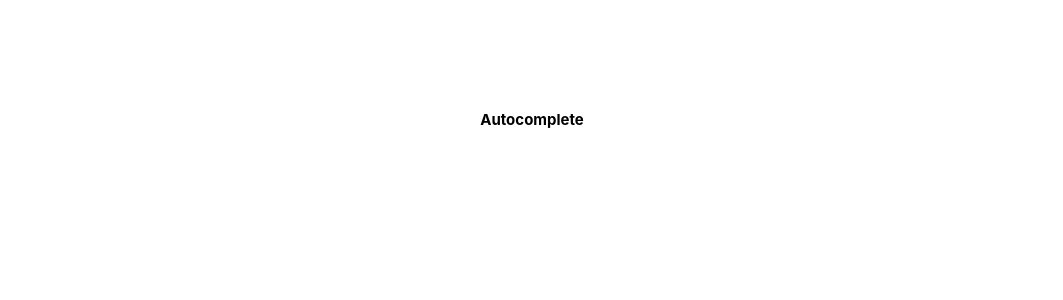
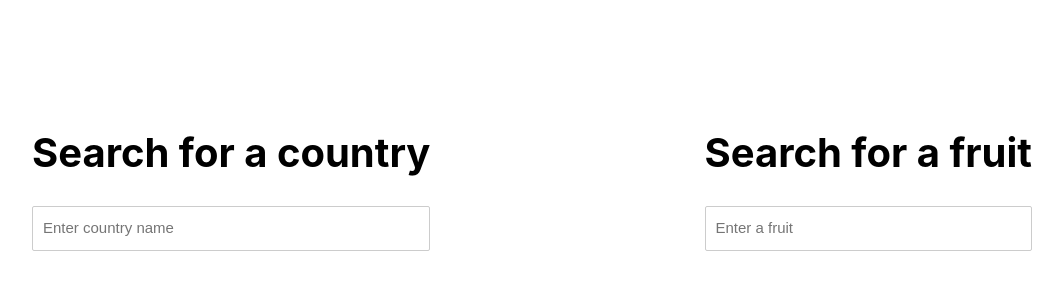
Before and after one commit to JTamayoO/react-app-exercise, a React (Create React App) app: page / in a window 1280 px wide. Shown: the top 300 px of the page, without its empty margins (108-1171 px from the left). Built offline with nearby package versions, Linux system fonts and the light colour scheme.

Commit message:
[FEAT] Add Autocomplete component with tests and app integration. 2 use cases created

```diff
--- a/src/App.css
+++ b/src/App.css
@@ -1,7 +1,24 @@
-.App {
-  display: flex;
-  justify-content: center;
+.container-app {
+  display: block;
+  padding: 2rem 2rem;
   margin: 0 auto;
-  padding: 10rem 2rem;
-  max-width: 100rem;
 }
+
+@media (min-width: 768px) {
+  .container-app {
+    display: flex;
+    justify-content: space-between;
+    padding: 10rem 2rem;
+    max-width: 100rem;
+  }
+}
+
+.autocomplete-container {
+  margin-bottom: 25rem;
+}
+
+.results {
+  padding-top: 1rem;
+  font-size: 1.2rem;
+  text-align: center;
+}
--- a/src/App.tsx
+++ b/src/App.tsx
@@ -1,9 +1,49 @@
-import './App.css'
+import Autocomplete from "components/Autocomplete"
+import Highlighter from "components/Highlighter"
+
+import { useState } from "react"
+import { CountryEntry, fetchCountriesSuggestions } from "api/countries_api"
+import { fetchSuggestionsFruit } from "api/mock_api"
+
+import "./App.css"
 
 function App() {
+  const [selectedValue, setSelectedValue] = useState<CountryEntry | null>(null)
+  const [selectedFruit, setSelectedFruit] = useState("")
+
   return (
-    <div className="App">
-      <h2>Autocomplete</h2>
+    <div className="container-app">
+      {/* Autocomplete using Countries API, search with a real Api Search. */}
+      <section aria-label="Autocomplete - Countries" className="autocomplete-container">
+        <h2 className="autocomplete-title">Search for a country</h2>
+        <Autocomplete
+          placeholder="Enter country name"
+          onSelect={setSelectedValue}
+          fetchSuggestions={fetchCountriesSuggestions}
+          getSuggestionValue={(item) => item.name.common}
+          renderSuggestion={(item: CountryEntry, inputValue: string) => {
+            return <Highlighter text={item.name.common} textToHighlight={inputValue} />
+          }}
+          />
+        {!!selectedValue?.name.common && <p className="results">Selected country: {selectedValue?.name.common}</p>}
+
+      </section>
+
+      {/* Autocomplete using fruit mock_api */}
+      <section aria-label="Autocomplete - Fruits" className="autocomplete-container">
+        <h2 className="autocomplete-title">Search for a fruit</h2>
+        <Autocomplete
+          placeholder="Enter a fruit"
+          fetchSuggestions={fetchSuggestionsFruit}
+          onSelect={setSelectedFruit}
+          getSuggestionValue={(item) => item}
+          renderSuggestion={(item: string, inputValue: string) => {
+            return <Highlighter text={item} textToHighlight={inputValue} />
+          }}
+        />
+
+        {!!selectedFruit && <p className="results">Selected fruit: {selectedFruit}</p>}
+      </section>
     </div>
   )
 }
--- /dev/null
+++ b/src/components/Autocomplete/index.tsx
@@ -0,0 +1,128 @@
+import React, { useState, useEffect, useCallback } from "react"
+import { AutocompleteDefaultProps } from "utils/constants"
+
+import Input from "../Input"
+import Loader from "../Loader"
+import useDebounce from "hooks/useDebounce"
+
+import "./style.css"
+
+interface AutocompleteProps<T> {
+  placeholder?: string
+  noSuggestionsMessage?: string
+  debounceTime?: number
+  onSelect: (item: T) => void
+  getSuggestionValue: (item: T) => string
+  renderSuggestion: (item: T, inputValue: string) => React.ReactNode
+  fetchSuggestions: (value: string) => Promise<T[]>
+}
+
+/**
+ * An Autocomplete component that fetches suggestions based on user input and displays them in a dropdown list to select.
+ * @param {AutocompleteProps} props - The props for the Autocomplete component.
+ * @returns {JSX.Element} - The Autocomplete component.
+ */
+function Autocomplete<T>({
+  placeholder = AutocompleteDefaultProps.PLACEHOLDER,
+  debounceTime = AutocompleteDefaultProps.DEBOUNCE_TIME,
+  noSuggestionsMessage = AutocompleteDefaultProps.NOT_SUGGESTIONS_MESSAGE,
+  onSelect,
+  renderSuggestion,
+  fetchSuggestions,
+  getSuggestionValue,
+}: AutocompleteProps<T>): JSX.Element {
+  const [inputValue, setInputValue] = useState("")
+  const [suggestions, setSuggestions] = useState<T[]>([])
+  const [selectedItem, setSelectedItem] = useState<T | null>(null)
+  const [isLoading, setIsLoading] = useState(false)
+
+  // Debounce the user input to avoid excessive API calls
+  const debouncedInputValue = useDebounce(inputValue, debounceTime)
+
+  useEffect(() => {
+    setIsLoading(true)
+
+    if (debouncedInputValue) {
+      fetchSuggestions(debouncedInputValue).then((data) => {
+        setSuggestions(data)
+        setIsLoading(false)
+      })
+    }
+  }, [debouncedInputValue, fetchSuggestions])
+
+  // Function to handle user selection from the suggestion list
+  const handleOptionSelect = useCallback(
+    (selectedValue: T) => {
+      setInputValue(getSuggestionValue(selectedValue))
+      setSelectedItem(selectedValue)
+      setSuggestions([]) // Clear the suggestions after selection
+      onSelect(selectedValue)
+    },
+    [getSuggestionValue, onSelect]
+  )
+
+  // Function to handle user input change
+  const handleChange = useCallback(
+    (event: React.ChangeEvent<HTMLInputElement>) => {
+      const { value } = event.target
+
+      setIsLoading(true)
+      setInputValue(value)
+      setSelectedItem(null)
+    },
+    []
+  )
+
+  return (
+    <div className="autocomplete">
+      <Input
+        type="text"
+        value={inputValue}
+        onChange={handleChange}
+        placeholder={placeholder}
+        aria-label="Search Input"
+        role="search"
+      />
+
+      {!selectedItem && inputValue && (
+        <div className="autocomplete-wrapper">
+          <div className="autocomplete-content">
+            {isLoading ? (
+              <Loader />
+            ) : (
+              <div className="autocomplete-suggestions">
+                {suggestions && suggestions.length > 0 ? (
+                  <ul
+                    className="autocomplete-suggestions-list"
+                    role="listbox"
+                    aria-label="Suggestions"
+                  >
+                    {suggestions.map((suggestion, index) => (
+                      <li
+                        key={`suggestion-${index}`}
+                        role="option"
+                        tabIndex={0}
+                        aria-selected={suggestion === selectedItem}
+                        onClick={() => handleOptionSelect(suggestion)}
+                        onKeyUp={(e) => e.key === 'Enter' ? handleOptionSelect(suggestion) : "" }
+                        className="autocomplete-suggestion"
+                      >
+                        {renderSuggestion(suggestion, inputValue)}
+                      </li>
+                    ))}
+                  </ul>
+                ) : (
+                  <div className="autocomplete-no-results">
+                    <span>{noSuggestionsMessage}</span>
+                  </div>
+                )}
+              </div>
+            )}
+          </div>
+        </div>
+      )}
+    </div>
+  )
+}
+
+export default Autocomplete
--- /dev/null
+++ b/src/components/Autocomplete/style.css
@@ -0,0 +1,68 @@
+.autocomplete {
+  position: relative;
+}
+
+.autocomplete-title {
+  font-weight: bold;
+  font-size: 4rem;
+}
+
+.autocomplete-container {
+  position: relative;
+}
+
+.autocomplete-wrapper {
+  position: absolute;
+  top: 100%;
+  width: 100%;
+  left: 0;
+  padding-top: 1rem;
+  z-index: 2;
+}
+
+.autocomplete-content {
+  position: relative;
+  left: 0;
+  width: 100%;
+  min-height: 5.2rem;
+}
+
+.autocomplete-content {
+  width: 100%;
+  max-height: 20rem;
+  overflow-y: auto;
+  list-style: none;
+  background-color: var(--gray-light);
+  border: 0.1rem solid var(--gray);
+  border-radius: 0.2rem;
+}
+
+.autocomplete-suggestions,
+.autocomplete-suggestions-list {
+  padding: 0;
+  margin: 0;
+  width: 100%;
+  height: 100%;
+}
+
+.autocomplete-no-results {
+  display: flex;
+  justify-content: center;
+  align-items: center;
+  font-size: 1.2rem;
+  height: 100%;
+  min-height: 5rem;
+}
+
+.autocomplete-suggestion {
+  padding: 1rem;
+  cursor: pointer;
+  border-radius: 0.2rem;
+  font-size: 1.2rem;
+  line-height: 1.5;
+  transition: background-color 0.3s ease-in-out;
+
+  &:hover, &:focus {
+    background-color: var(--gray);
+  }
+}
--- /dev/null
+++ b/src/utils/constants.ts
@@ -0,0 +1,5 @@
+export enum AutocompleteDefaultProps {
+  PLACEHOLDER = "Type to search...",
+  DEBOUNCE_TIME = 300,
+  NOT_SUGGESTIONS_MESSAGE = "No suggestions found",
+}
--- a/src/variables.css
+++ b/src/variables.css
@@ -2,4 +2,11 @@
   /* Colors */
   --white: #fff;
   --black: #000;
+  --blue: #007bff;
+  --green: #00cc00;
+  --red: #ff0000;
+  --orange: #ffa500;
+  --gray: #ccc;
+  --yellow: #eae71c;
+  --gray-light: #f5f5f5;
 }
```
Also changed, not shown: 2 other files (tests, documents, lock files or other folders).
